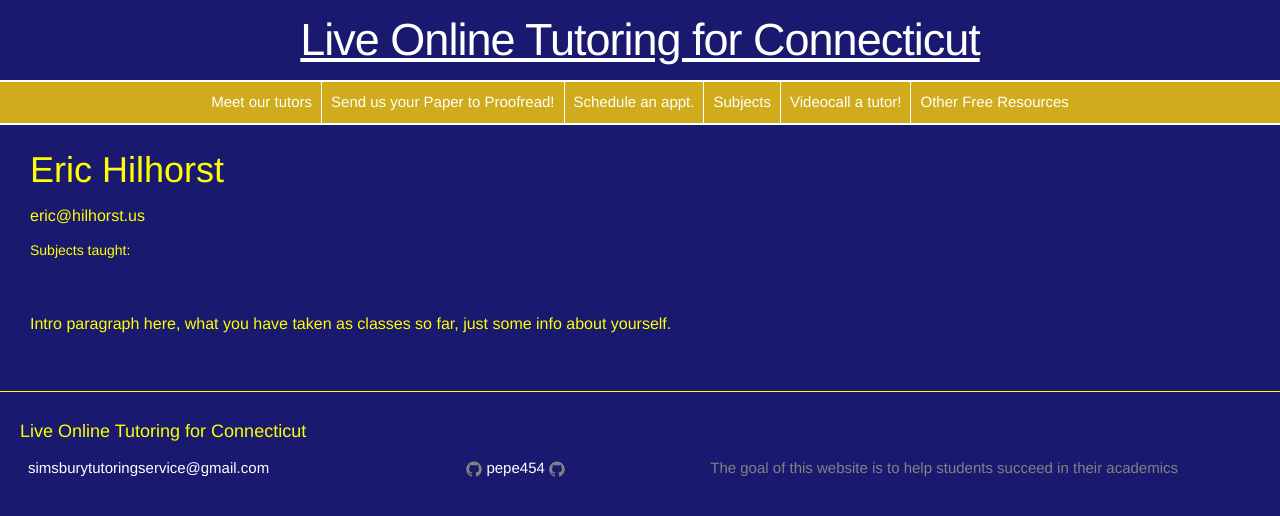
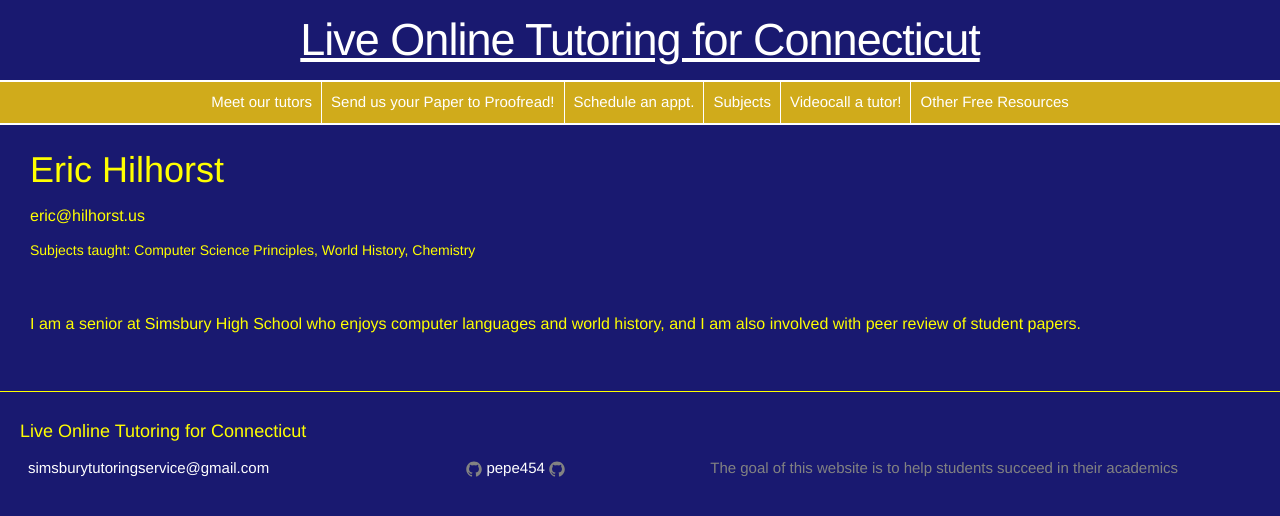
Before and after one commit to pepe454/pepe454.github.io, a Jekyll site: the page built from nav-bar/tutor-profiles/Eric.html, in a window 1280 px wide. Shown: the top 516 px of the page. Built offline with Jekyll 4.4.1, drawn with Linux system fonts in a browser that asks for light colours.

Commit message:
Update Eric.html

```diff
--- a/nav-bar/tutor-profiles/Eric.html
+++ b/nav-bar/tutor-profiles/Eric.html
@@ -6,11 +6,11 @@ layout: default
   <header class="post-header">
     <h1>Eric Hilhorst</h1>
     <p>eric@hilhorst.us</p>
-    <h5>Subjects taught: </h5>
+    <h5>Subjects taught: Computer Science Principles, World History, Chemistry</h5>
   </header>
   <br>
   <div class="post-content" itemprop="articleBody">
-    <p>Intro paragraph here, what you have taken as classes so far, just some info about yourself.</p>
+    <p>I am a senior at Simsbury High School who enjoys computer languages and world history, and I am also involved with peer review of student papers.</p>
 
   </div>
 
```
